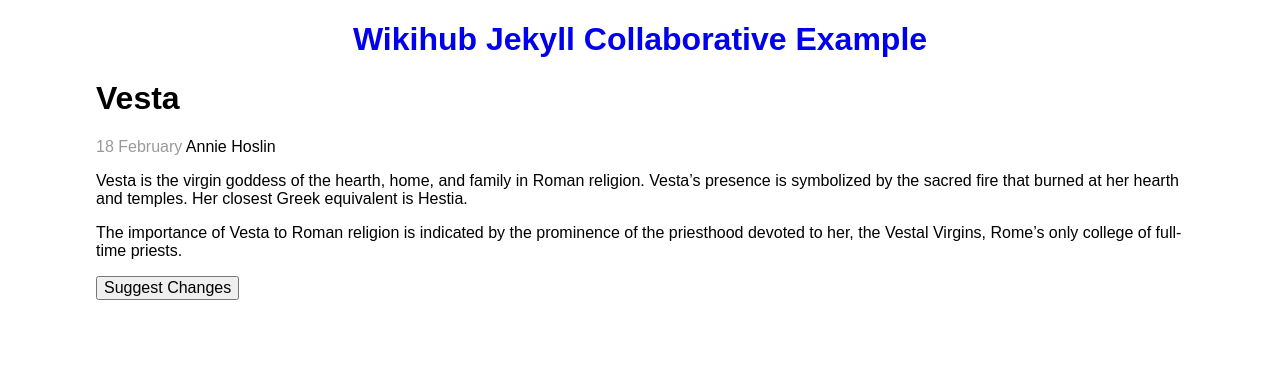
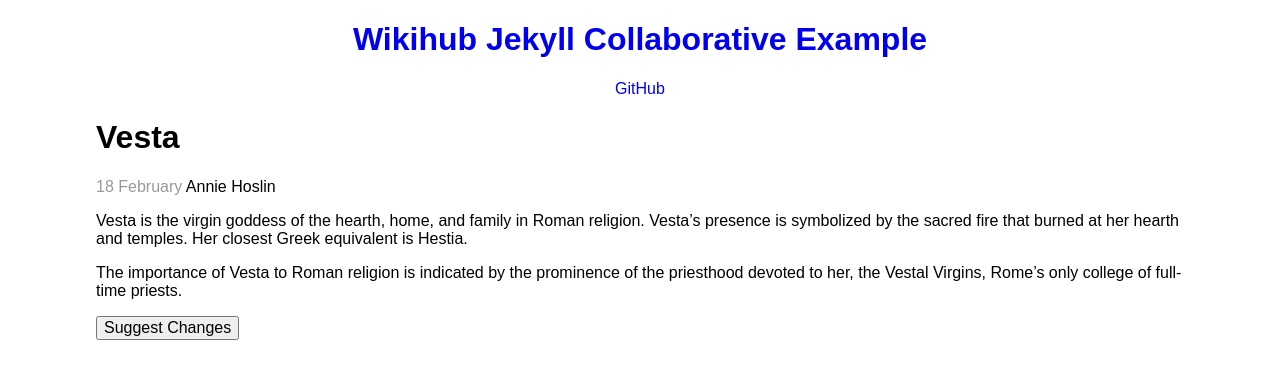
Before and after one commit to wiki-hub/jekyll-collab, a Jekyll site: the page built from _posts/2015-02-18-vesta.md, in a window 1280 px wide. Shown: the top 379 px of the page. Built offline with Jekyll 4.4.1, drawn with Linux system fonts in a browser that asks for light colours.

Commit message:
Add github link

```diff
--- a/_layouts/default.html
+++ b/_layouts/default.html
@@ -22,6 +22,7 @@ layout: compress
       <a href='{{ site.baseurl }}/'>
         <h1>{{ site.name }}</h1>
       </a>
+      <a href='http://github.com/wiki-hub/jekyll-collab'>GitHub</a>
     </header>
     <main>
       {{ content }}
```
